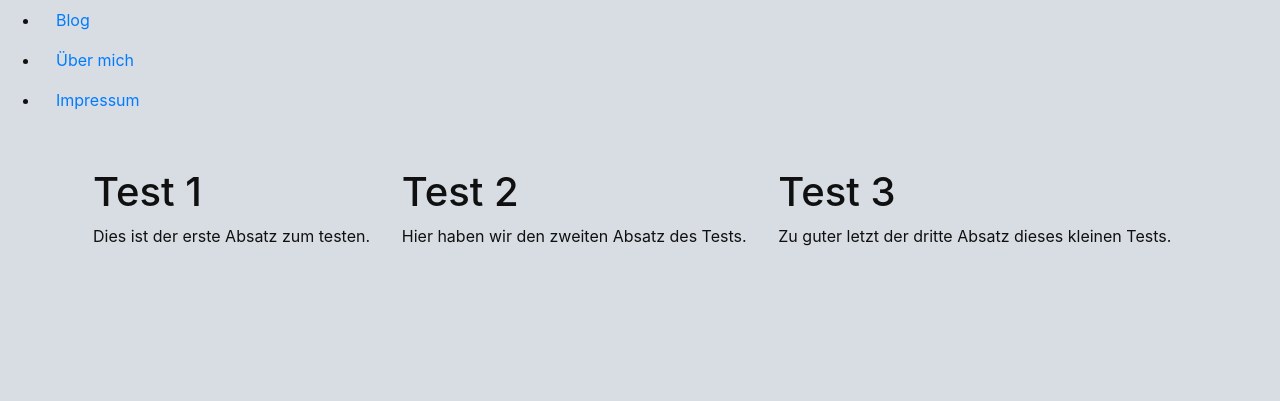
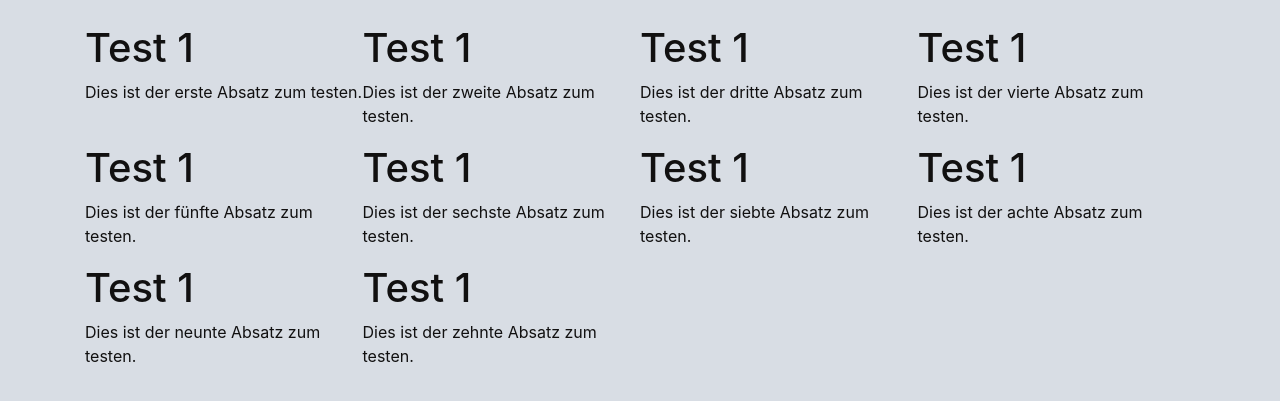
Before and after one commit to M-Kub/mikub, a Django app: page / in a window 1280 px wide. Shown: the part 63-464 px from the top of the page. Run offline with Django 3.2, Linux system fonts and the light colour scheme; some libraries are stand-ins or nearby versions.

Commit message:
new flexbox

```diff
--- a/webblog/static/css/mikub.css
+++ b/webblog/static/css/mikub.css
@@ -33,16 +33,14 @@ html, body {
       color: rgb(7, 7, 7);
     }
 
-    .column {
+    #container {
+      display: flex;
+      flex-direction: row;
+      flex-wrap: wrap;
+      height: 350px;
+      align-items: flex-start;
+      }
 
-      display: flex;
-      flex-direction: column;  /*places the left and right headers above the bottom content*/
-  }
-
-  #left {
-      flex-shrink: 0;  /*makes sure that content is not cut off in a smaller browser window*/
-  }
-
-  .top-left {
-      flex-shrink: 0;
-  }
+      .box {
+        width: 25%;
+        }
--- a/webblog/templates/webblog/base.html
+++ b/webblog/templates/webblog/base.html
@@ -28,16 +28,6 @@
             </div>
         </div>
     </nav>
-    <div id="left" class="column">
-        <div class="top-left">
-            <ul class="">
-                <li class="nav-item"> <a class="nav-link" href="#">Blog</a></li>
-                <li class="nav-item"> <a class="nav-link" href="#">Über mich</a></li>
-                <li class="nav-item"> <a class="nav-link" href="#">Impressum</a></li>
-            </ul>
-        </div>
-        <div class="bottom"></div>
-    </div>
     {% block content %}
     {% endblock %}
 
--- a/webblog/templates/webblog/home.html
+++ b/webblog/templates/webblog/home.html
@@ -3,11 +3,16 @@
 
 {% block content %}
 <br>
-<div class="container">
-    <div class="d-flex bd-highlight">
-        <div class="p-2 flex-fill bd-highlight"><h1>Test 1</h1><p>Dies ist der erste Absatz zum testen.</p></div>
-        <div class="p-2 flex-fill bd-highlight"><h1>Test 2</h1><p>Hier haben wir den zweiten Absatz des Tests.</p></div>
-        <div class="p-2 flex-fill bd-highlight"><h1>Test 3</h1><p>Zu guter letzt der dritte Absatz dieses kleinen Tests.</p></div>
-    </div>
+<div class="container" id="container">
+    <div class="box box1"><h1>Test 1</h1><p>Dies ist der erste Absatz zum testen.</p></div>
+    <div class="box box2"><h1>Test 1</h1><p>Dies ist der zweite Absatz zum testen.</p></div>
+    <div class="box box3"><h1>Test 1</h1><p>Dies ist der dritte Absatz zum testen.</p></div>
+    <div class="box box4"><h1>Test 1</h1><p>Dies ist der vierte Absatz zum testen.</p></div>
+    <div class="box box5"><h1>Test 1</h1><p>Dies ist der fünfte Absatz zum testen.</p></div>
+    <div class="box box1"><h1>Test 1</h1><p>Dies ist der sechste Absatz zum testen.</p></div>
+    <div class="box box2"><h1>Test 1</h1><p>Dies ist der siebte Absatz zum testen.</p></div>
+    <div class="box box3"><h1>Test 1</h1><p>Dies ist der achte Absatz zum testen.</p></div>
+    <div class="box box4"><h1>Test 1</h1><p>Dies ist der neunte Absatz zum testen.</p></div>
+    <div class="box box5"><h1>Test 1</h1><p>Dies ist der zehnte Absatz zum testen.</p></div>
 </div>
 {% endblock %}
```
